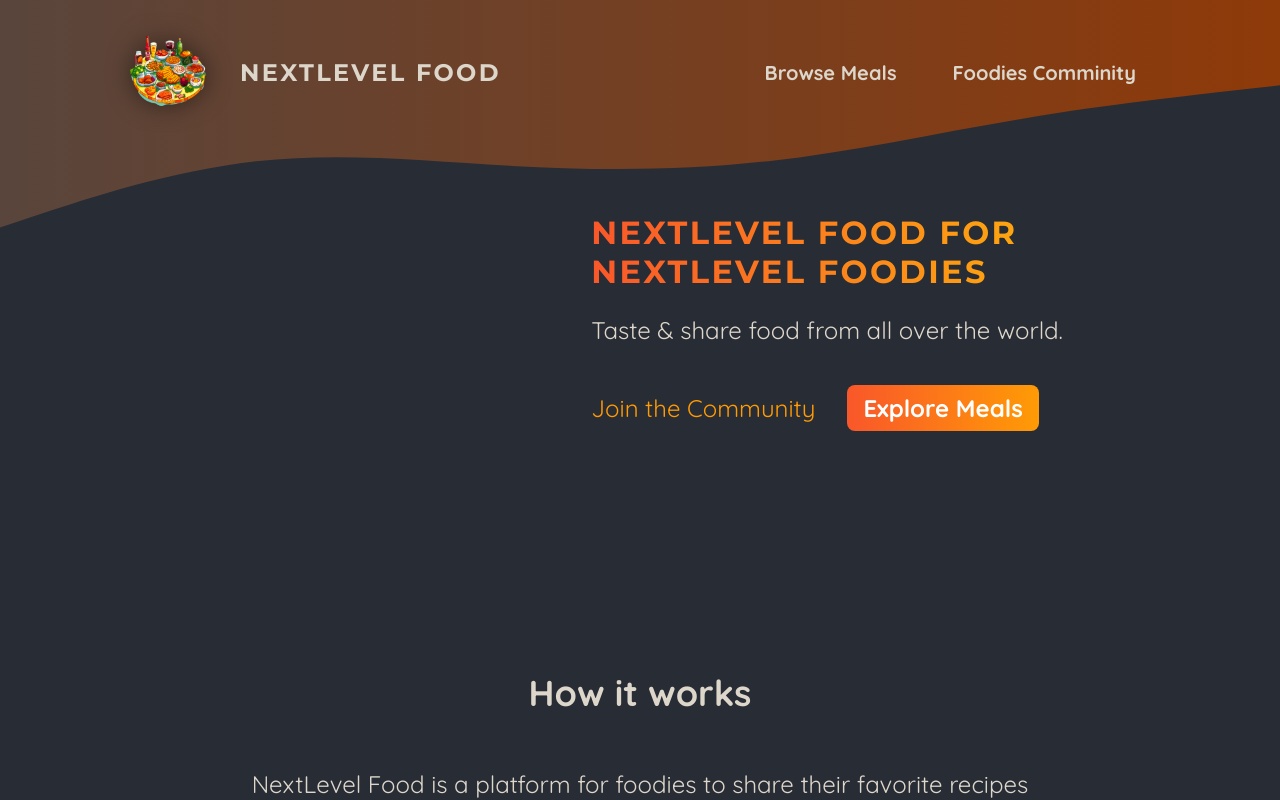
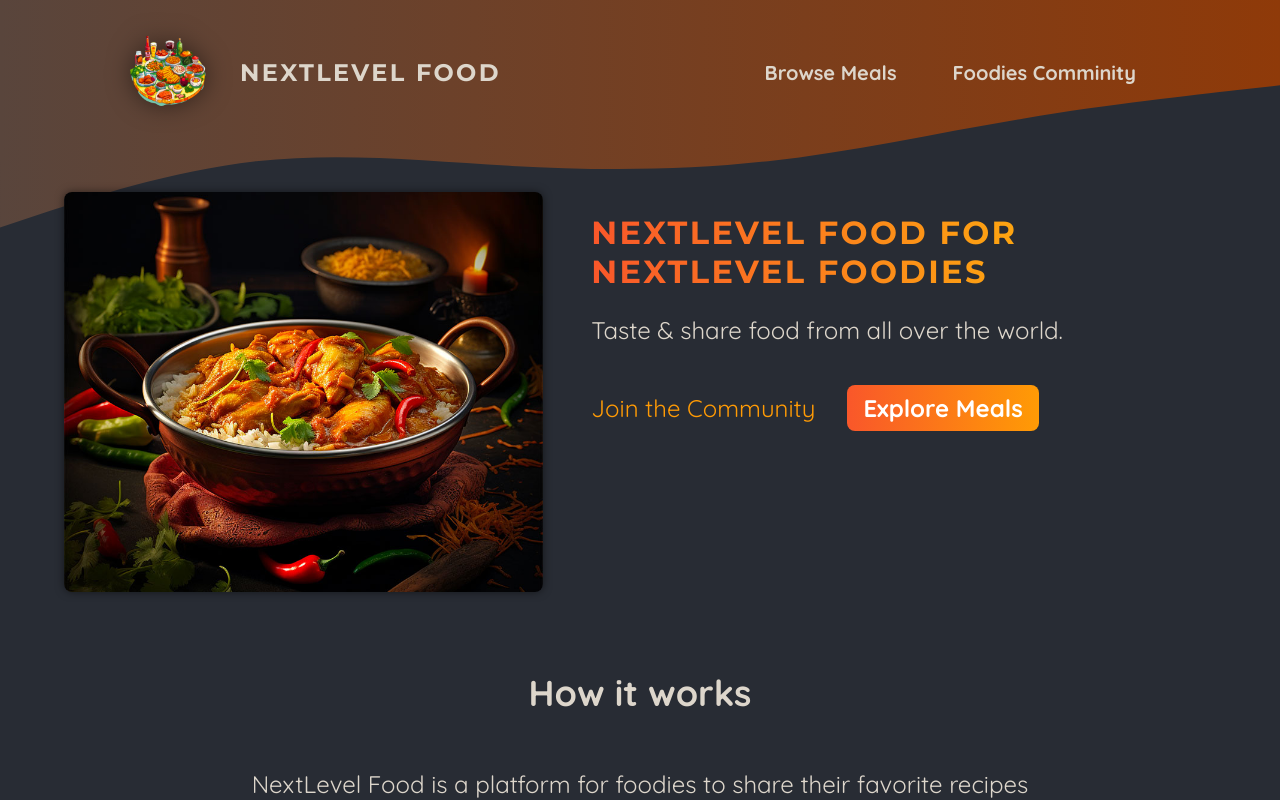
Before and after one commit to VadimKorobec/next-26-2, a Next.js app: page / in a window 1280 px wide. Shown: the top 800 px of the page. Built offline with nearby package versions, Linux system fonts and the light colour scheme.

Commit message:
add ImageSlideshow component

```diff
--- a/src/app/page.tsx
+++ b/src/app/page.tsx
@@ -1,12 +1,15 @@
 import Link from "next/link";
 
 import styles from "./page.module.css";
+import ImageSlideshow from "@/components/ImageSlideshow/ImageSlideshow";
 
 const Home = () => {
   return (
     <>
       <header className={styles.header}>
-        <div className={styles.slideshow}></div>
+        <div className={styles.slideshow}>
+          <ImageSlideshow/>
+        </div>
         <div>
           <div className={styles.hero}>
             <h1>NextLevel Food for NextLevel Foodies</h1>
--- /dev/null
+++ b/src/components/ImageSlideshow/ImageSlideshow.module.css
@@ -0,0 +1,26 @@
+.slideshow {
+  position: relative;
+  width: 100%;
+  height: 100%;
+  border-radius: 8px;
+  overflow: hidden;
+  box-shadow: 0 0 0.5rem rgba(0, 0, 0, 0.5);
+}
+
+.slideshow img {
+  width: 100%;
+  height: 100%;
+  object-fit: cover;
+  position: absolute;
+  top: 0;
+  left: 0;
+  opacity: 0;
+  transform: scale(1.1) translateX(-1rem) rotate(-5deg);
+  transition: all 0.5s ease-in-out;
+}
+
+.slideshow .active {
+  z-index: 1;
+  opacity: 1;
+  transform: scale(1) translateX(0) rotate(0);
+}
--- /dev/null
+++ b/src/components/ImageSlideshow/ImageSlideshow.tsx
@@ -0,0 +1,52 @@
+'use client'
+
+import { useEffect, useState } from "react";
+import Image from "next/image";
+
+import burgerImg from "@/assets/burger.jpg";
+import curryImg from "@/assets/curry.jpg";
+import dumplingsImg from "@/assets/dumplings.jpg";
+import macncheeseImg from "@/assets/macncheese.jpg";
+import pizzaImg from "@/assets/pizza.jpg";
+import schnitzelImg from "@/assets/schnitzel.jpg";
+import tomatoSaladImg from "@/assets/tomato-salad.jpg";
+import styles from "./ImageSlideshow.module.css";
+
+const images = [
+  { image: burgerImg, alt: "A delicious, juicy burger" },
+  { image: curryImg, alt: "A delicious, spicy curry" },
+  { image: dumplingsImg, alt: "Steamed dumplings" },
+  { image: macncheeseImg, alt: "Mac and cheese" },
+  { image: pizzaImg, alt: "A delicious pizza" },
+  { image: schnitzelImg, alt: "A delicious schnitzel" },
+  { image: tomatoSaladImg, alt: "A delicious tomato salad" },
+];
+
+const  ImageSlideshow = ()=> {
+  const [currentImageIndex, setCurrentImageIndex] = useState(0);
+
+  useEffect(() => {
+    const interval = setInterval(() => {
+      setCurrentImageIndex((prevIndex) =>
+        prevIndex < images.length - 1 ? prevIndex + 1 : 0,
+      );
+    }, 5000);
+
+    return () => clearInterval(interval);
+  }, []);
+
+  return (
+    <div className={styles.slideshow}>
+      {images.map((image, index) => (
+        <Image
+          key={index}
+          src={image.image}
+          className={index === currentImageIndex ? styles.active : ""}
+          alt={image.alt}
+        />
+      ))}
+    </div>
+  );
+}
+
+export default ImageSlideshow
```
